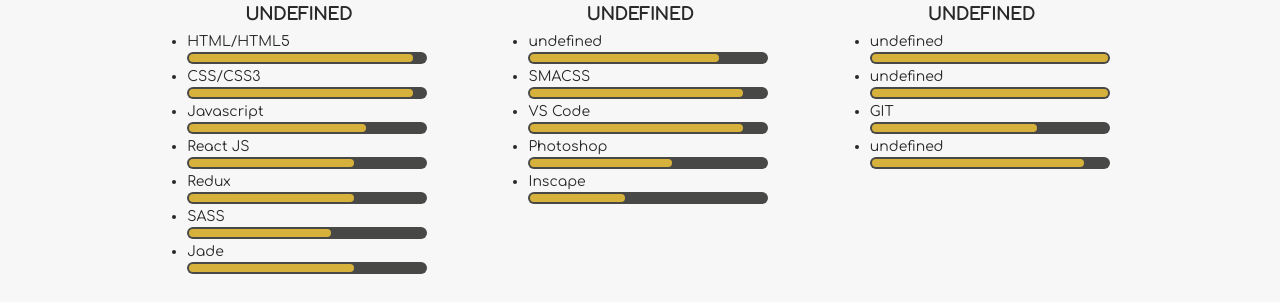
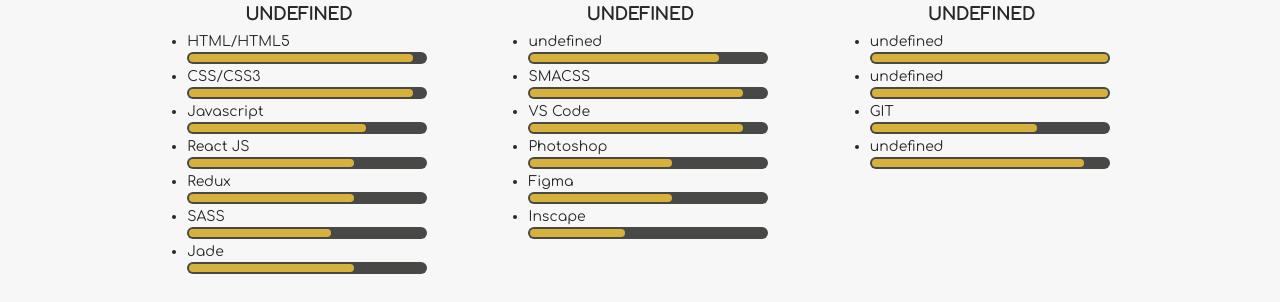
Before and after one commit to boris2606/resume.github.io, a plain HTML site: page index.html in a window 1280 px wide. Shown: the part 1851-2153 px from the top of the page. Drawn offline with nearby package versions, Linux system fonts and the light colour scheme.

Commit message:
Add skill

```diff
--- a/index.html
+++ b/index.html
@@ -174,6 +174,12 @@
                 </div>
               </li>
               <li>
+                <p class="sk_list_txt">Figma</p>
+                <div class="progress_container">
+                  <div title="60%" class="progress_bar_ps tip pb_line"></div>
+                </div>
+              </li>
+              <li>
                 <p class="sk_list_txt">Inscape</p>
                 <div class="progress_container">
                   <div title="40%" class="progress_bar_insp tip pb_line"> </div>
```
